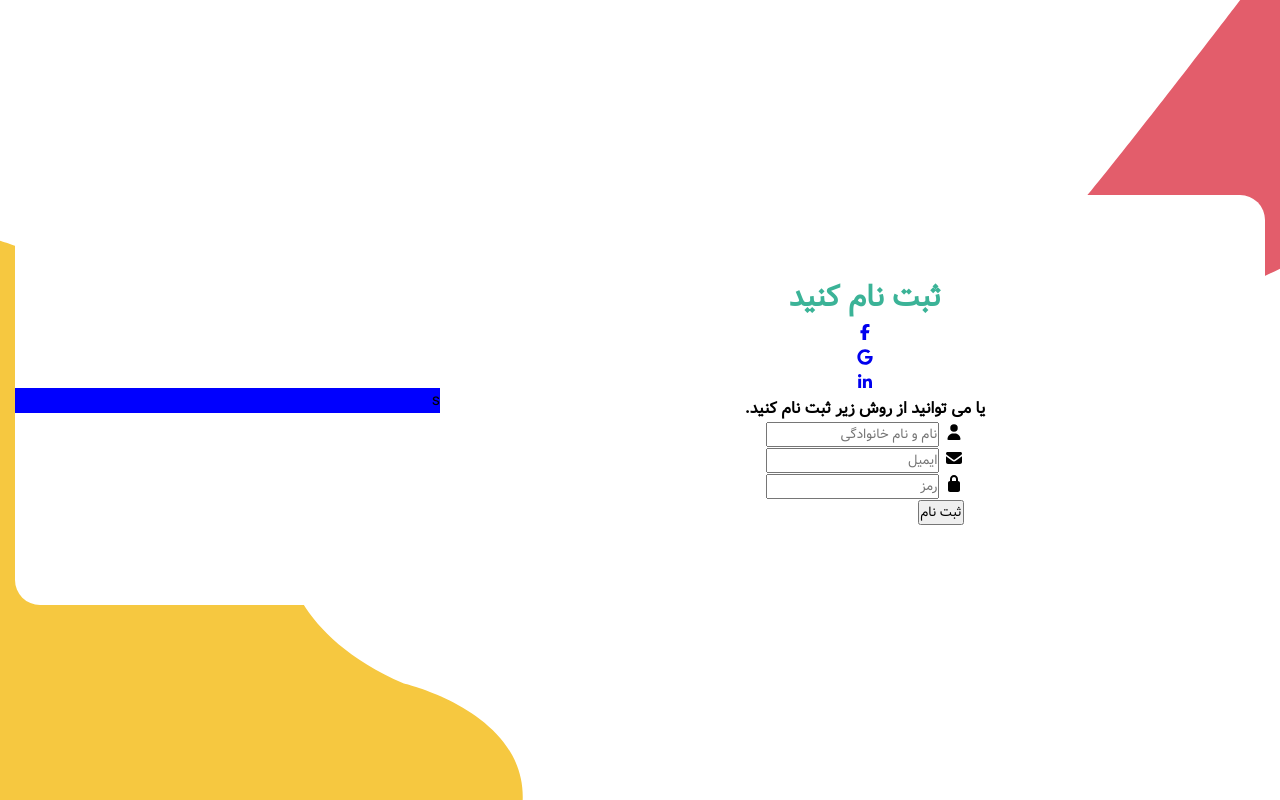
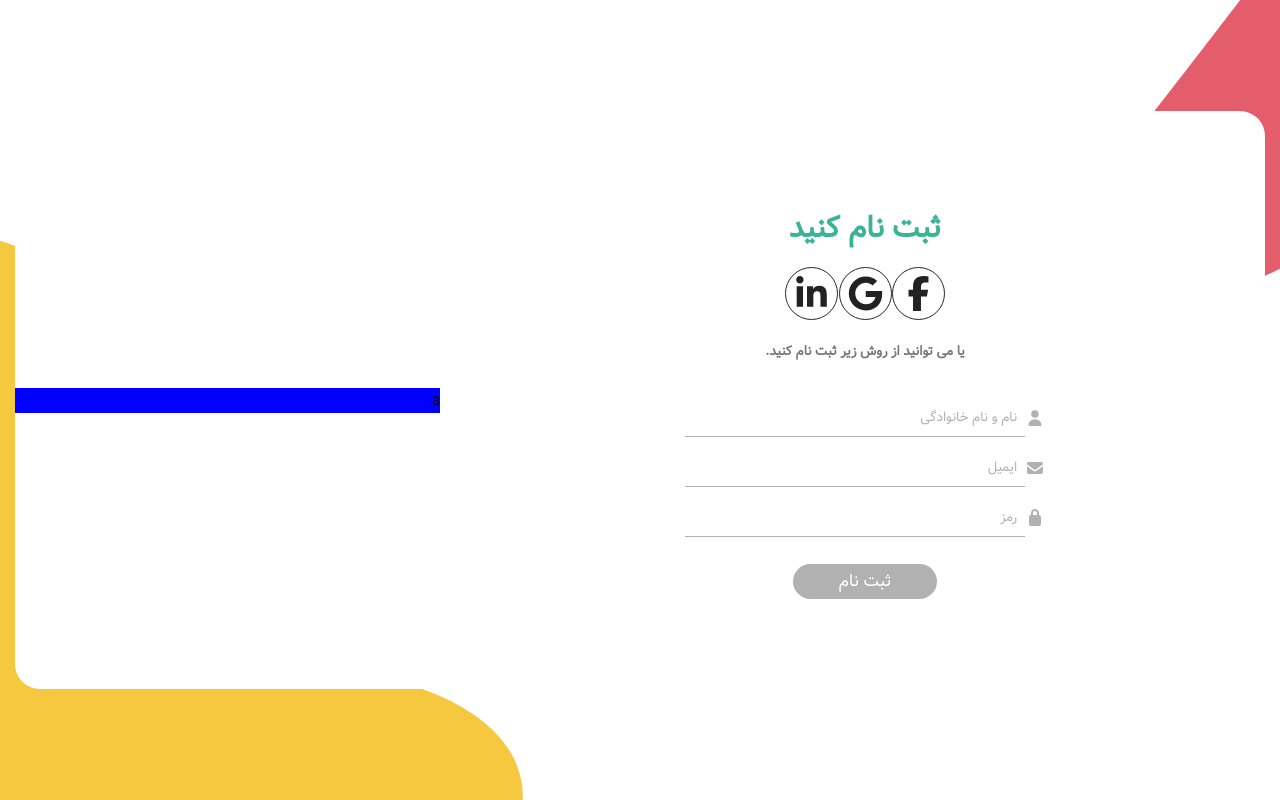
Before and after one commit to mohammadreza-amini/project-6, a plain HTML site: page index.html in a window 1280 px wide. Drawn offline with Linux system fonts and the light colour scheme; files whose address does not match are found by name.

Commit message:
register page part2

```diff
--- a/css/style.css
+++ b/css/style.css
@@ -26,7 +26,11 @@ body {
   margin: auto;
 }
 
-.row{
+::placeholder {
+  color: #b1b1b1;
+}
+
+.row {
   display: flex;
 }
 
@@ -40,7 +44,7 @@ body {
   justify-content: center;
 }
 
-.register-page{
+.register-page {
   width: 100%;
   display: flex;
   align-items: center;
@@ -54,7 +58,7 @@ body {
   padding: 80px 0;
 }
 
-.register-page .register{
+.register-page .register {
   display: flex;
   flex-direction: column;
   justify-content: center;
@@ -63,12 +67,94 @@ body {
   background: #fff;
 }
 
-.register-page .register h1{
+.register-page .register h1 {
   font-size: 30px;
   color: #3bb397;
+  font-weight: bold;
+  margin: 15px 0;
 }
 
-.register-page .auth-login{
+.register-page .register ul {
+  display: flex;
+  width: 20%;
+  justify-content: space-between;
+}
+
+.register-page .register ul a {
+  color: #222;
+}
+
+.register-page .register ul a svg {
+  width: 35px;
+  height: 35px;
+  border: 1px solid rgb(39, 39, 39);
+  border-radius: 50%;
+  -webkit-border-radius: 50%;
+  -moz-border-radius: 50%;
+  -ms-border-radius: 50%;
+  -o-border-radius: 50%;
+  padding: 8px;
+}
+
+.register-page .register ul li:nth-child(1) a svg:hover {
+  background-color: rgb(0, 89, 255);
+  color: #fff;
+}
+
+.register-page .register ul li:nth-child(2) a svg:hover {
+  background-color: rgb(255, 30, 0);
+  color: #fff;
+}
+
+.register-page .register ul li:nth-child(3) a svg:hover {
+  background-color: rgb(0, 153, 255);
+  color: #fff;
+}
+
+.register-page .register h5 {
+  color: #777;
+  margin: 15px 0;
+}
+
+.register-page .register form {
+  width: 45%;
+  margin: 10px 0;
+  text-align: center;
+}
+
+.register-page .register form .form-item {
+  width: 100%;
+  display: flex;
+  justify-content: space-between;
+  margin: 12px 0;
+  align-items: center;
+  color: #b1b1b1;
+}
+
+.register-page .register form .form-item input {
+  width: 95%;
+  padding: 8px;
+  border: none;
+  border-bottom: #b1b1b1 solid 1px;
+}
+
+.register-page .register form input[type="submit"] {
+  padding: 4px;
+  width: 40%;
+  border: none;
+  background-color: #b1b1b1;
+  color: #fff;
+  font-size: 17px;
+  margin-top: 15px;
+  cursor: pointer;
+  border-radius: 25px;
+  -webkit-border-radius: 25px;
+  -moz-border-radius: 25px;
+  -ms-border-radius: 25px;
+  -o-border-radius: 25px;
+}
+
+.register-page .auth-login {
   width: 34%;
   background: blue;
 }
--- a/index.html
+++ b/index.html
@@ -22,7 +22,7 @@
                             <li><a href="#"><i class="fab fa-google"></i></a></li>
                             <li><a href="#"><i class="fab fa-linkedin-in"></i></a></li>
                         </ul>
-                        <h4>یا می توانید از روش زیر ثبت نام کنید.</h4>
+                        <h5>یا می توانید از روش زیر ثبت نام کنید.</h5>
                         <form>
                             <div class="form-item">
                                 <i class="fas fa-user"></i>
```
